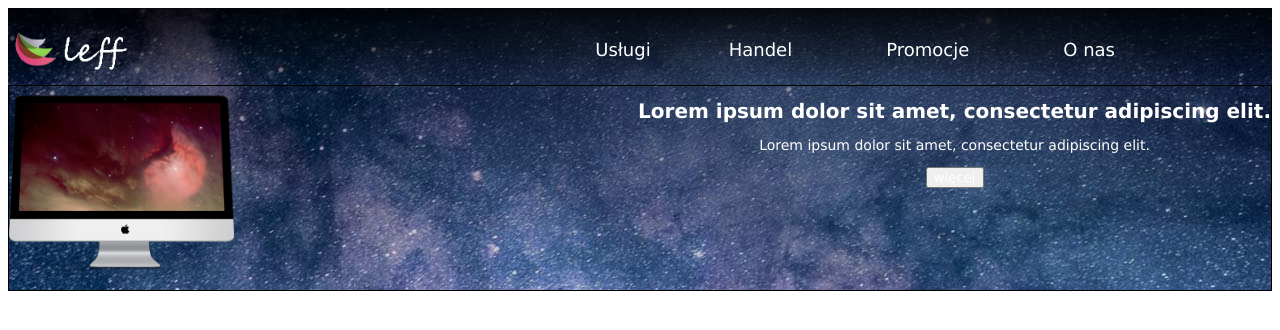
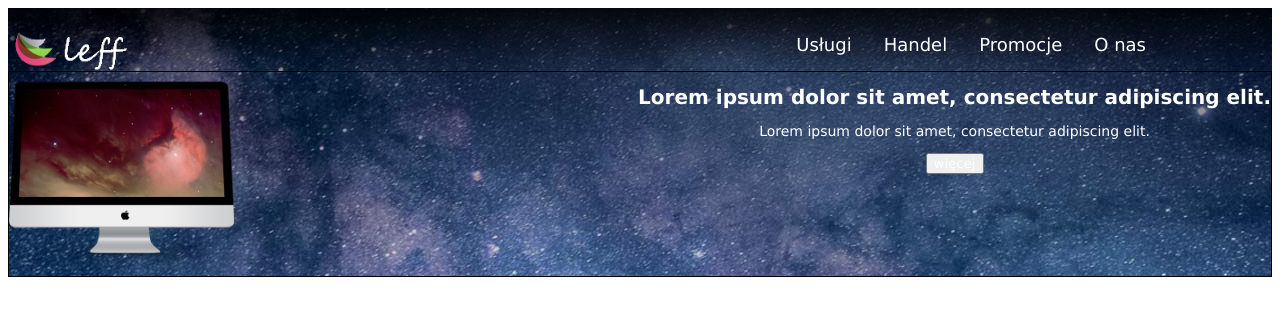
Before and after one commit to Minierson/Leff-site, a website: page app/partials/header.html in a window 1280 px wide. Drawn offline with nearby package versions, Linux system fonts and the light colour scheme; files that its build step writes are made by us from their sources; files whose address does not match are found by name.

Commit message:
Nav bar
Fixed most of issues

```diff
--- a/app/scss/main.scss
+++ b/app/scss/main.scss
@@ -52,7 +52,7 @@ a{
 .dropdown{
 	position: relative;
 	display: inline-block;
-	padding: 0 0 0 16px;
+	// padding: 0 0 0 16px;
 	&-content{
 		display: none;
 		position: absolute;
@@ -89,14 +89,15 @@ a{
 		li{
 			font-size: 18px;
 			margin-bottom: .5em;
+			margin: 0;
 			padding: 16px;
 			text-align: left;
 			&:hover{
 				background-color: rgba(50, 55, 79, 0.7);
 			}
 			a{
-				padding: 16px;
 				text-align: center;
+
 			}
 		}
 	}
@@ -121,10 +122,10 @@ a{
 
 		display: block;
 		margin-right: 110px;
-		margin-top: 0;
+		margin-top: 10px;
 		li{
 			float: left;
-			 margin:15px;
+			padding: 16px;
 		}
     }
 }
```
Also changed, not shown: dist/css/main.css.
